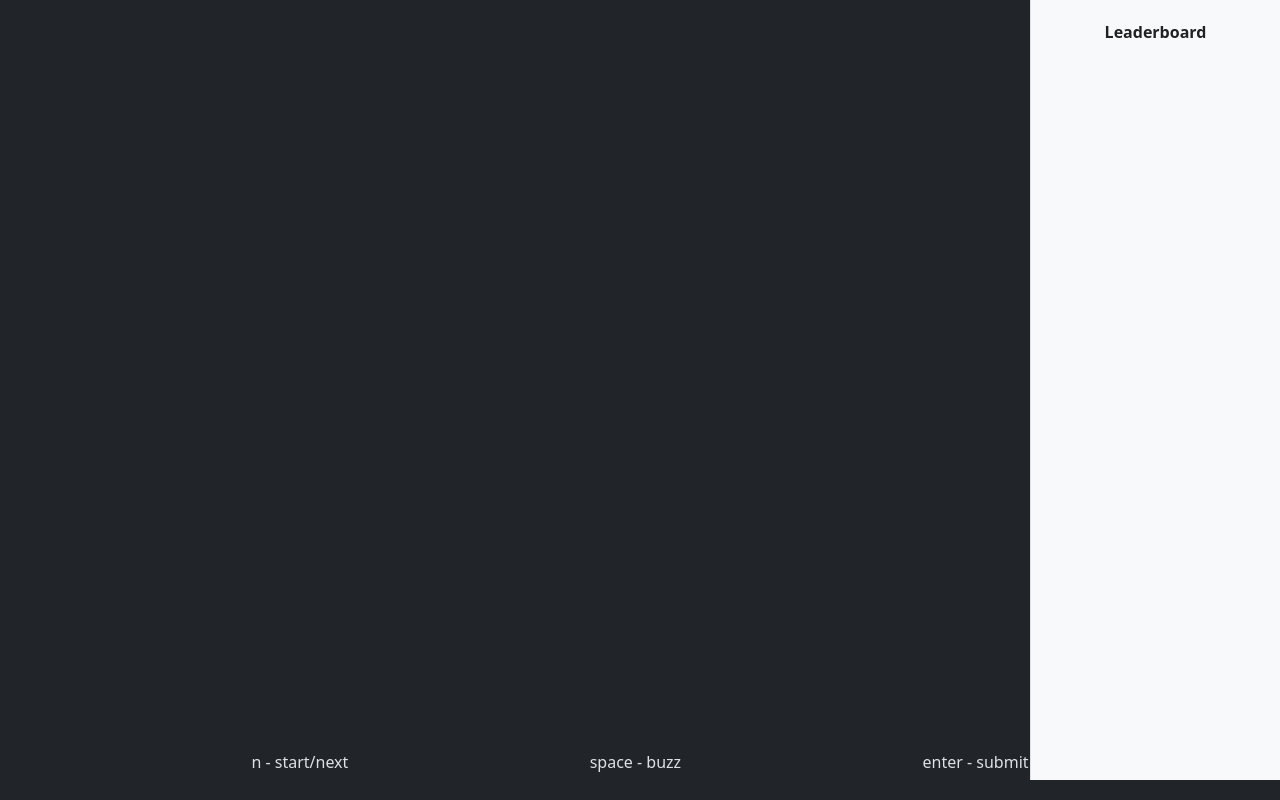
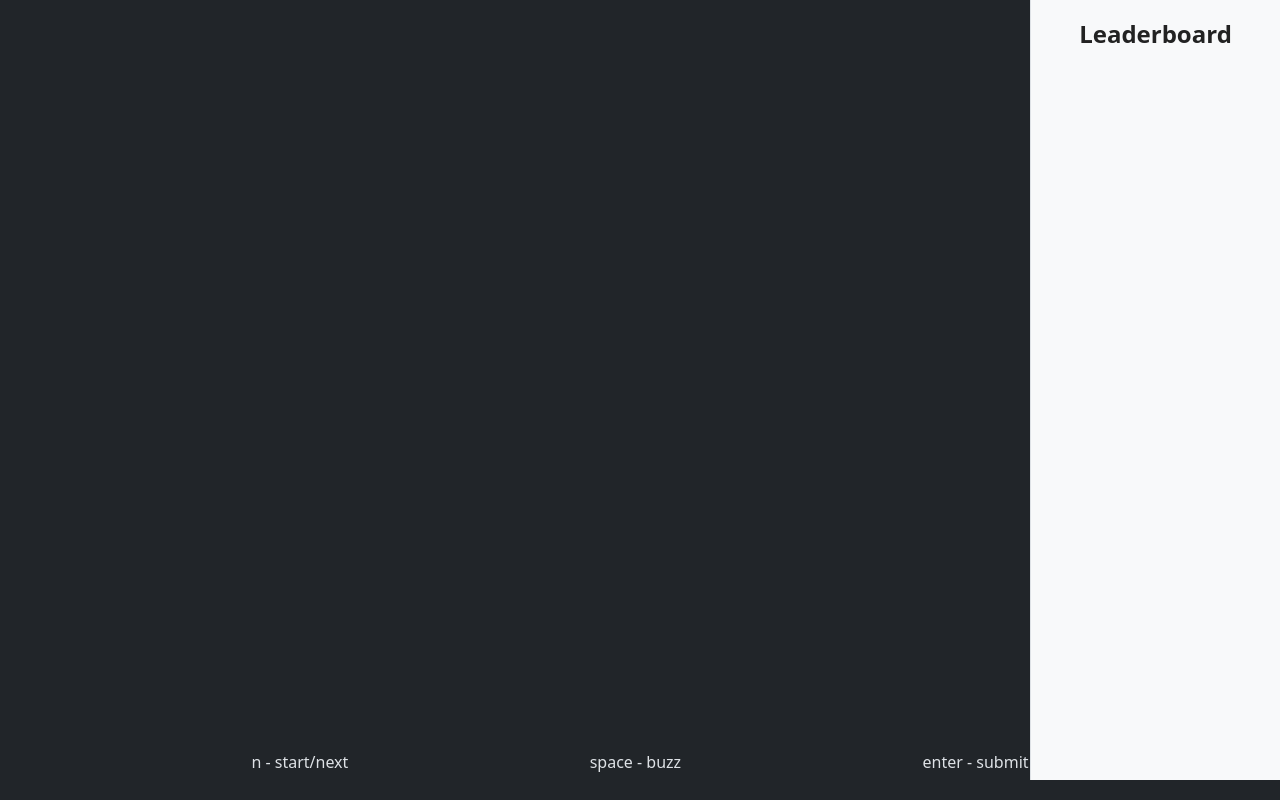
Before and after one commit to ANewProfile/kibol, a plain HTML site: page questionspage/index.html in a window 1280 px wide. Drawn offline with nearby package versions, Linux system fonts and the light colour scheme; no server answers.

Commit message:
doesn't work

```diff
--- a/questionspage/index.html
+++ b/questionspage/index.html
@@ -38,7 +38,7 @@
 
 
     <div id="leaderboard">
-        <label for="leaderboard"><b>Leaderboard</b></label>
+        <h4><b>Leaderboard</b></h4>
     </div>
 
     <script src="https://cdn.jsdelivr.net/npm/bootstrap@5.3.3/dist/js/bootstrap.bundle.min.js"
```
